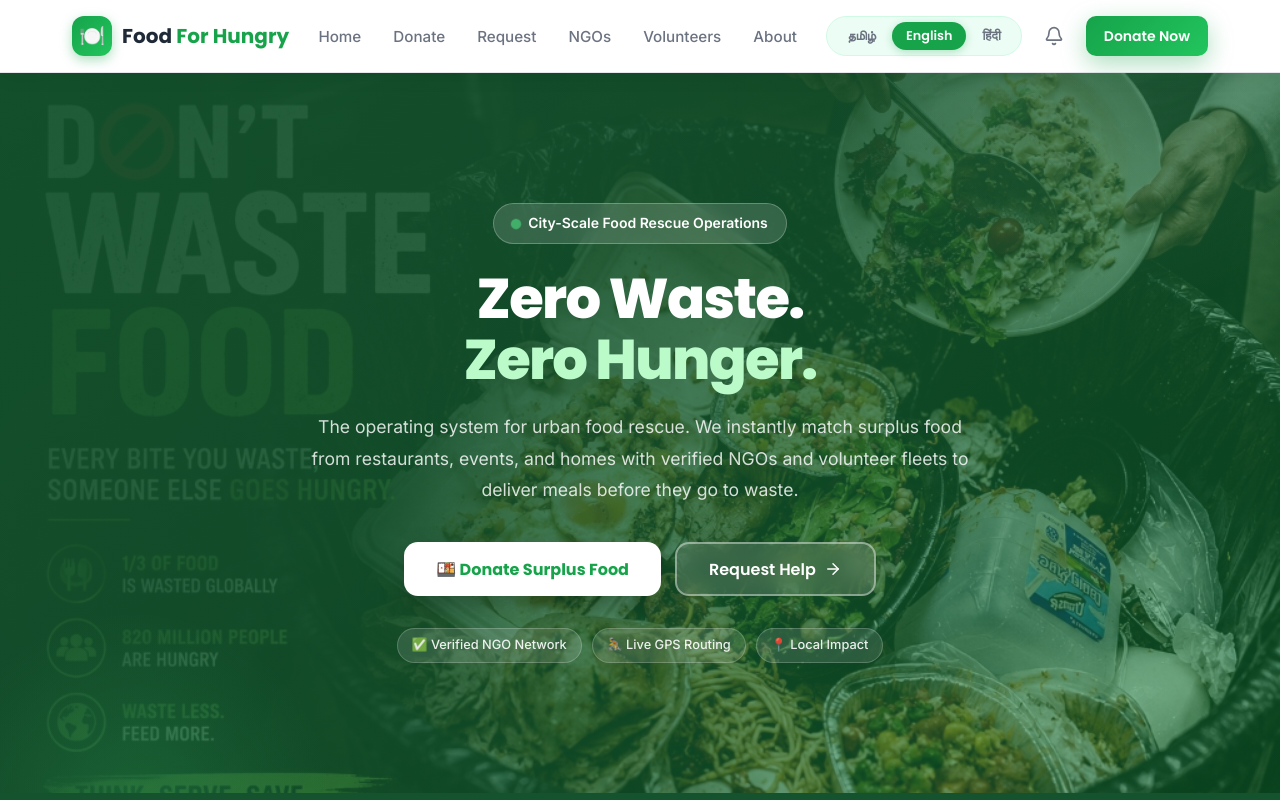
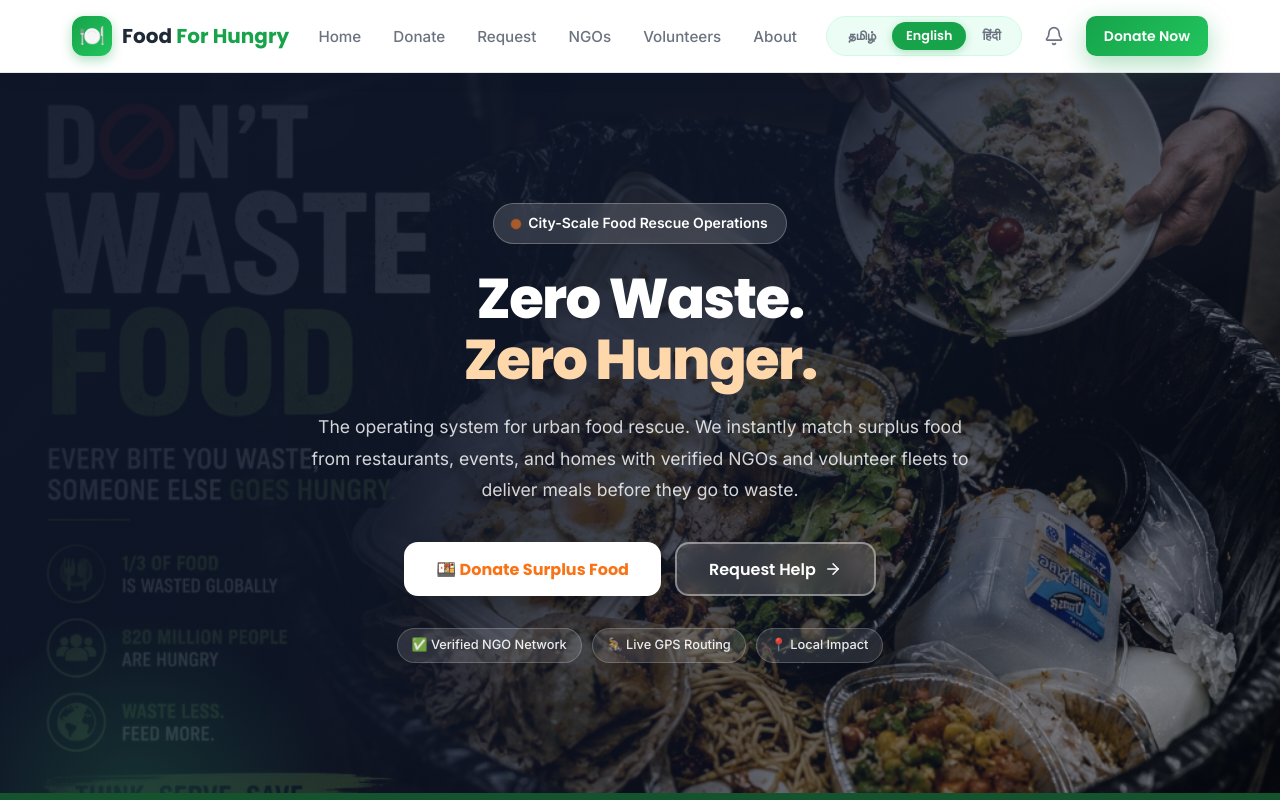
Before and after one commit to enaveen1317/food-for-hungry, a React (Vite) app: page / in a window 1280 px wide. Shown: the top 800 px of the page. Built offline with nearby package versions, Linux system fonts and the light colour scheme.

Commit message:
Remove green theme overlay and accents from hero section

```diff
--- a/src/index.css
+++ b/src/index.css
@@ -312,7 +312,7 @@ h1, h2, h3, h4, h5, h6 {
    HERO SECTION
 ============================================ */
 .hero {
-  background: linear-gradient(135deg, rgba(20, 83, 45, 0.95) 0%, rgba(20, 83, 45, 0.9) 35%, rgba(22, 163, 74, 0.4) 100%), url('./assets/hero-bg.jpg') no-repeat center center;
+  background: linear-gradient(135deg, rgba(15, 23, 42, 0.95) 0%, rgba(15, 23, 42, 0.85) 45%, rgba(15, 23, 42, 0.3) 100%), url('./assets/hero-bg.jpg') no-repeat center center;
   background-size: cover;
   min-height: 90vh;
   display: flex;
@@ -379,7 +379,7 @@ h1, h2, h3, h4, h5, h6 {
 .hero-badge-dot {
   width: 8px;
   height: 8px;
-  background: #4ADE80;
+  background: var(--orange);
   border-radius: 50%;
   animation: pulse 2s infinite;
 }
@@ -399,7 +399,7 @@ h1, h2, h3, h4, h5, h6 {
 }
 
 .hero-title span {
-  color: #BBFBCA;
+  color: #FED7AA;
 }
 
 .hero-subtitle {
@@ -422,7 +422,7 @@ h1, h2, h3, h4, h5, h6 {
 
 .hero-btn-primary {
   background: white;
-  color: var(--green-primary);
+  color: var(--orange);
   font-family: 'Poppins', sans-serif;
   font-weight: 700;
   font-size: 1rem;
```
